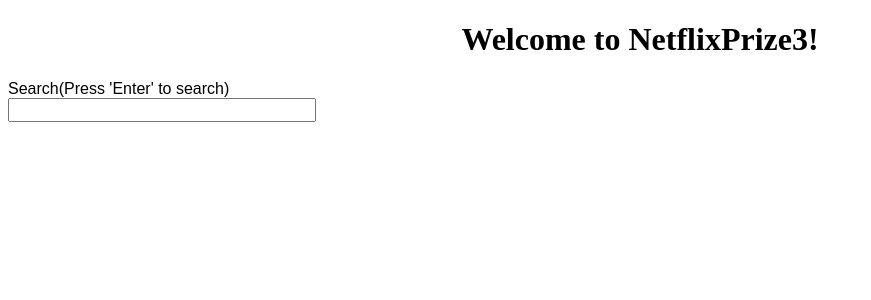
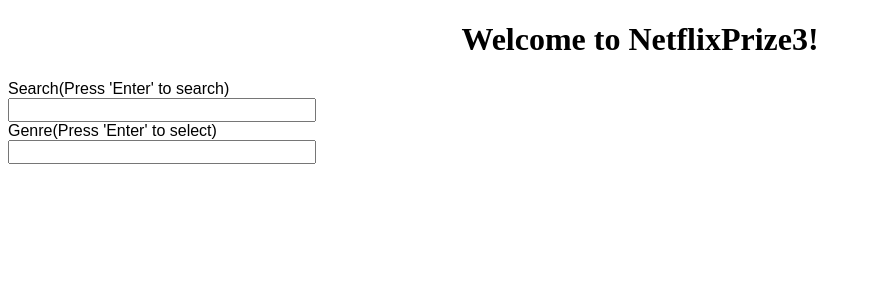
Before and after one commit to DYBCyrus/MovieRec_UserInterface, a Django app: page /fetchFeatures in a window 1280 px wide. Shown: the top 300 px of the page, without its empty margins (0-871 px from the left). Run offline with Django 3.2, Linux system fonts and the light colour scheme; some libraries are stand-ins or nearby versions.

Commit message:
add genre

```diff
--- a/NetflixPrize3/NetflixPrize3/views.py
+++ b/NetflixPrize3/NetflixPrize3/views.py
@@ -44,6 +44,6 @@ def fetchFeatures(request):
         movieEntry = df.query('primaryTitle == "%s" and startYear == %d' % (ti, year))
     else:
         movieEntry = df.query('primaryTitle == "%s"' % (ti))
-    directors = movieEntry.iloc[0]["directors_names"]
+    directors = (movieEntry.iloc[0]["directors_names"]).split('/')
     # return JsonResponse({"directors":directors})
     return render(request, "home.html", {'titles': titles, "directors":directors})
--- a/NetflixPrize3/templates/home.html
+++ b/NetflixPrize3/templates/home.html
@@ -18,6 +18,20 @@
                 $("#title").autocomplete({
                     source: arr,
                     minLength: 4,
+                    autoFocus: true,
+                    classes: {
+                        "ui-autocomplete": "highlight"
+                    },
+                });
+            });
+        </script>
+
+        <script type="text/javascript">
+            var ge = {{ genres|safe }};
+            $(function() {
+                $("#genre").autocomplete({
+                    source: ge,
+                    minLength: 0,
                     autoFocus: true,
                     classes: {
                         "ui-autocomplete": "highlight"
@@ -59,6 +73,15 @@
                 <input type="text" id="title" name="title">
             </form>
         </div>
+
+        <div class="ui-widget">
+            <label for="genre"> Genre(Press 'Enter' to select) </label>
+            <form method="post">
+                {% csrf_token %}
+                <input type="text" id="genre" name="genre">
+            </form>
+        </div>
+
         <!-- <div id="features">
         </div> -->
         {% if directors is not None %}
```
